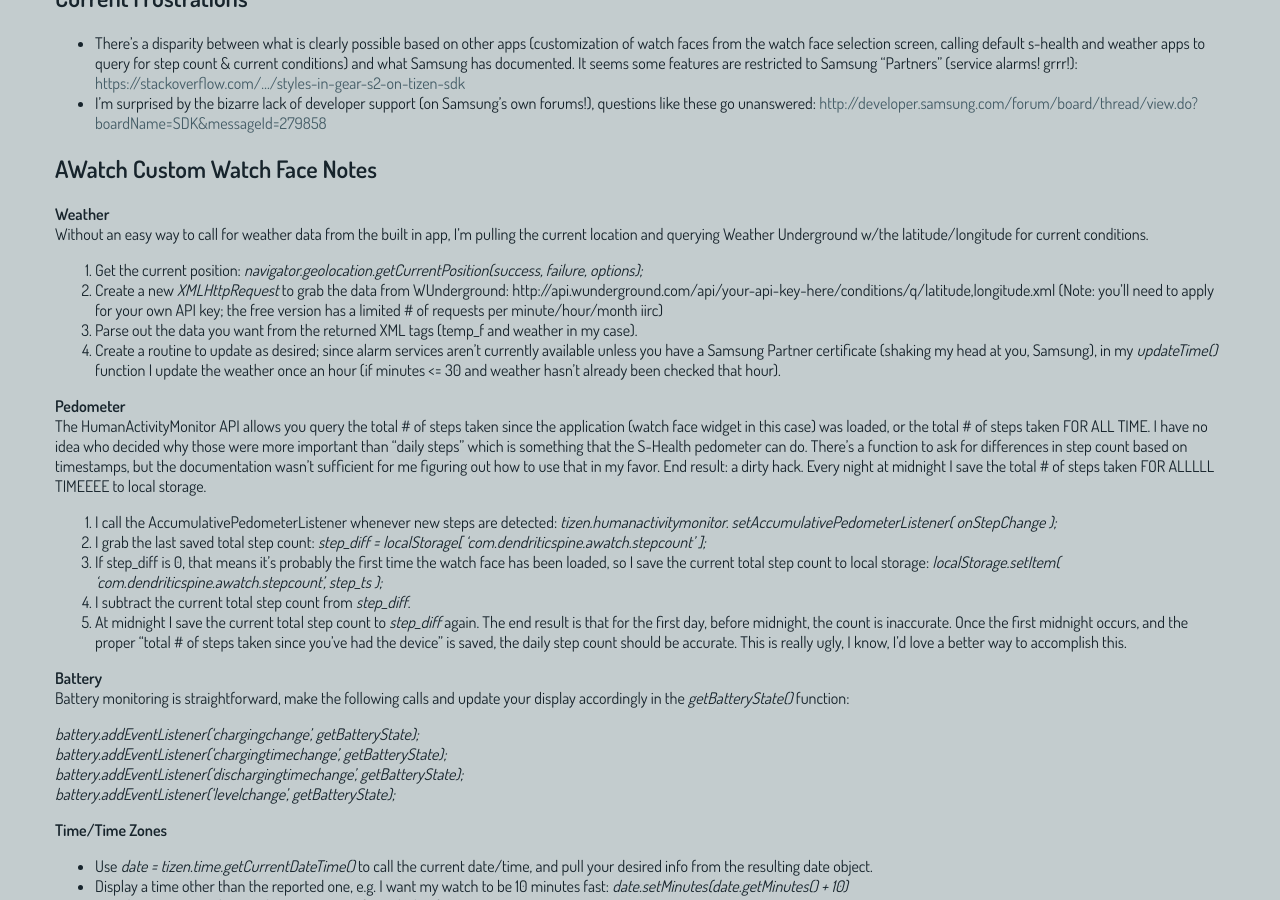
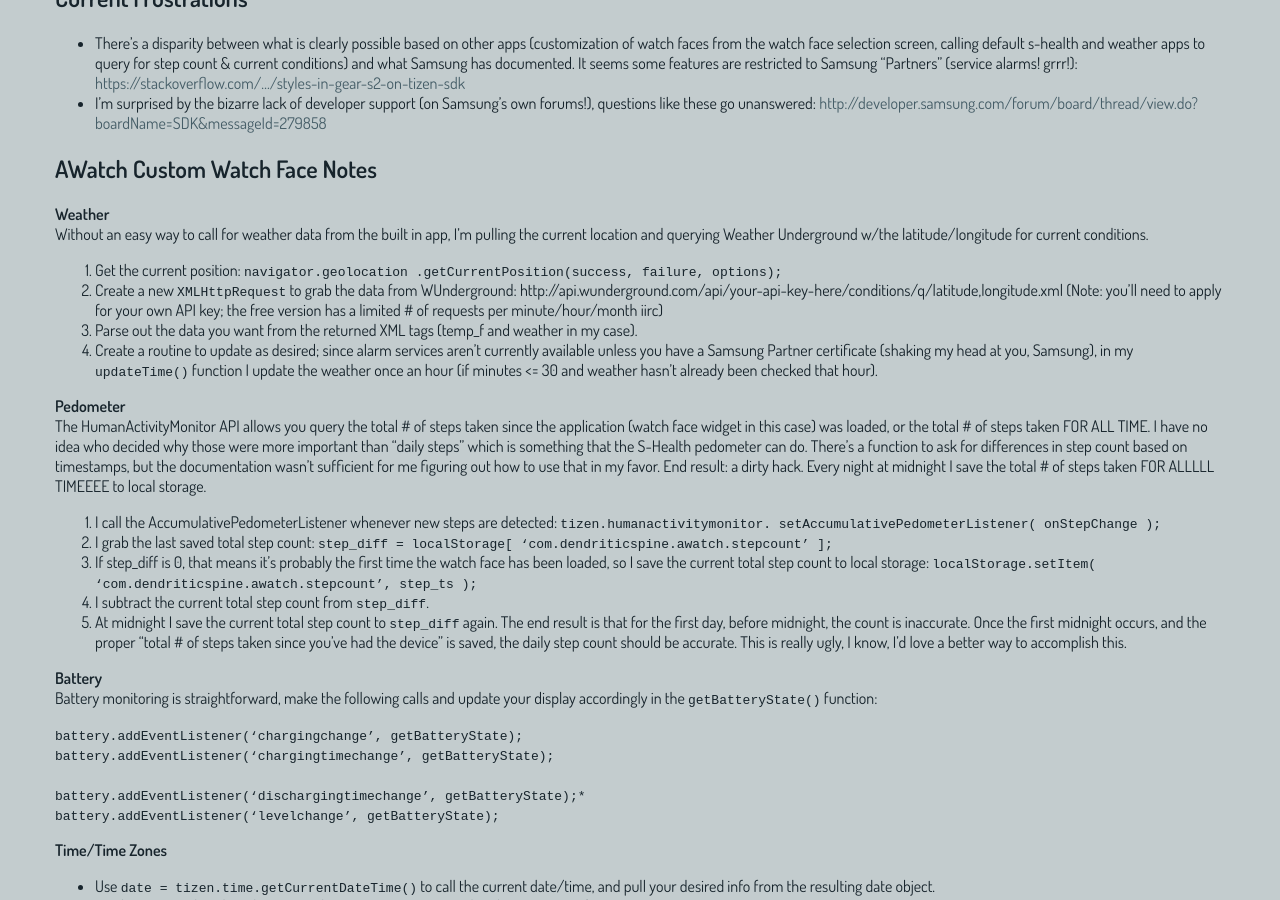
Before and after one commit to kairozu/kairozu.github.io, a Jekyll site: the page built from updates/_posts/2016-02-20-tizendevadventures.md, in a window 1280 px wide and 900 px high, scrolled down 1400 px. Built offline with Jekyll 4.4.1, drawn with Linux system fonts in a browser that asks for light colours; nearby versions of some CDN libraries.

Commit message:
add monospace to tizendev

```diff
--- a/updates/_posts/2016-02-20-tizendevadventures.md
+++ b/updates/_posts/2016-02-20-tizendevadventures.md
@@ -51,34 +51,36 @@ This watch face is programmed using the JavaScript/HTML5 web app method, and it
 **Weather**
 Without an easy way to call for weather data from the built in app, I'm pulling the current location and querying Weather Underground w/the latitude/longitude for current conditions.
 
-1. Get the current position: *navigator.geolocation.getCurrentPosition(success, failure, options);*
-2. Create a new *XMLHttpRequest* to grab the data from WUnderground: http://api.wunderground.com/api/your-api-key-here/conditions/q/latitude,longitude.xml (Note: you'll need to apply for your own API key; the free version has a limited # of requests per minute/hour/month iirc)
+1. Get the current position: <span class="mono">navigator.geolocation .getCurrentPosition(success, failure, options);</span>
+2. Create a new <span class="mono">XMLHttpRequest</span> to grab the data from WUnderground: http://api.wunderground.com/api/your-api-key-here/conditions/q/latitude,longitude.xml (Note: you'll need to apply for your own API key; the free version has a limited # of requests per minute/hour/month iirc)
 3. Parse out the data you want from the returned XML tags (temp_f and weather in my case).
-4. Create a routine to update as desired; since alarm services aren't currently available unless you have a Samsung Partner certificate (shaking my head at you, Samsung), in my *updateTime()* function I update the weather once an hour (if minutes <= 30 and weather hasn't already been checked that hour).
+4. Create a routine to update as desired; since alarm services aren't currently available unless you have a Samsung Partner certificate (shaking my head at you, Samsung), in my <span class="mono">updateTime()</span> function I update the weather once an hour (if minutes <= 30 and weather hasn't already been checked that hour).
 
 **Pedometer**
 The HumanActivityMonitor API allows you query the total # of steps taken since the application (watch face widget in this case) was loaded, or the total # of steps taken FOR ALL TIME. I have no idea who decided why those were more important than "daily steps" which is something that the S-Health pedometer can do. There's a function to ask for differences in step count based on timestamps, but the documentation wasn't sufficient for me figuring out how to use that in my favor. End result: a dirty hack. Every night at midnight I save the total # of steps taken FOR ALLLLL TIMEEEE to local storage.
 
-1. I call the AccumulativePedometerListener whenever new steps are detected: *tizen.humanactivitymonitor. setAccumulativePedometerListener( onStepChange );*
-2. I grab the last saved total step count: *step_diff = localStorage[ 'com.dendriticspine.awatch.stepcount' ];*
-3. If step_diff is 0, that means it's probably the first time the watch face has been loaded, so I save the current total step count to local storage: *localStorage.setItem( 'com.dendriticspine.awatch.stepcount', step_ts );*
-4. I subtract the current total step count from *step_diff*.
-5. At midnight I save the current total step count to *step_diff* again.
+1. I call the AccumulativePedometerListener whenever new steps are detected: <span class="mono">tizen.humanactivitymonitor. setAccumulativePedometerListener( onStepChange );</span>
+2. I grab the last saved total step count: <span class="mono">step_diff = localStorage[ 'com.dendriticspine.awatch.stepcount' ];</span>
+3. If step_diff is 0, that means it's probably the first time the watch face has been loaded, so I save the current total step count to local storage: <span class="mono">localStorage.setItem( 'com.dendriticspine.awatch.stepcount', step_ts );</span>
+4. I subtract the current total step count from <span class="mono">step_diff</span>.
+5. At midnight I save the current total step count to <span class="mono">step_diff</span> again.
 The end result is that for the first day, before midnight, the count is inaccurate. Once the first midnight occurs, and the proper "total # of steps taken since you've had the device" is saved, the daily step count should be accurate. This is really ugly, I know, I'd love a better way to accomplish this.
 
 **Battery**
-Battery monitoring is straightforward, make the following calls and update your display accordingly in the *getBatteryState()* function:
+Battery monitoring is straightforward, make the following calls and update your display accordingly in the <span class="mono">getBatteryState()</span> function:
 
-*battery.addEventListener('chargingchange', getBatteryState);*
-*battery.addEventListener('chargingtimechange', getBatteryState);*
-*battery.addEventListener('dischargingtimechange', getBatteryState);*
-*battery.addEventListener('levelchange', getBatteryState);*
+<span class="mono">
+battery.addEventListener('chargingchange', getBatteryState);<br />
+battery.addEventListener('chargingtimechange', getBatteryState);<br />
+battery.addEventListener('dischargingtimechange', getBatteryState);* <br />
+battery.addEventListener('levelchange', getBatteryState);
+</span>
 
 **Time/Time Zones**
 
-* Use *date = tizen.time.getCurrentDateTime()* to call the current date/time, and pull your desired info from the resulting date object.
-* Display a time other than the reported one, e.g. I want my watch to be 10 minutes fast: *date.setMinutes(date.getMinutes() + 10)*
-* Switch time zones: *date2 = date.toTimezone('Asia/Tokyo')*
+* Use <span class="mono">date = tizen.time.getCurrentDateTime()</span> to call the current date/time, and pull your desired info from the resulting date object.
+* Display a time other than the reported one, e.g. I want my watch to be 10 minutes fast: <span class="mono">date.setMinutes(date.getMinutes() + 10)</span>
+* Switch time zones: <span class="mono">date2 = date.toTimezone('Asia/Tokyo')</span>
 
 **Watch Ambient Mode**
 The Watch Face has two different display states: “active” and “always-on.” The name “active state” is very self-explanatory. In the active state, the Watch Face displays in full color. On the other hand, the always-on state (aka "ambient mode") uses limited colors and brightness. Ambient mode can use up to 10 percent of the total screen pixels in low brightness, doesn't support anti-aliasing or "second" information (due to the lower screen refresh rates), and the background must be in black. Allowed colors are: cyan, magenta, yellow, red, green, blue, and white (no greyscale).  I use the canvas HTML element to draw an analog watch w/the day/date display. Right now I'm hiding/showing HTML elements to switch between the canvas layout and the regular HTML layout, which seems ugly, but works well enough.
```
